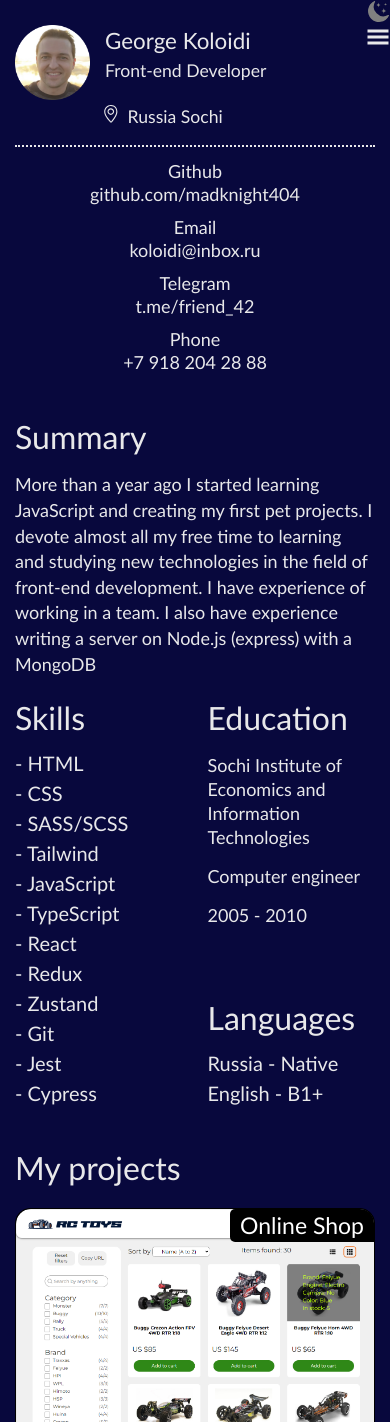
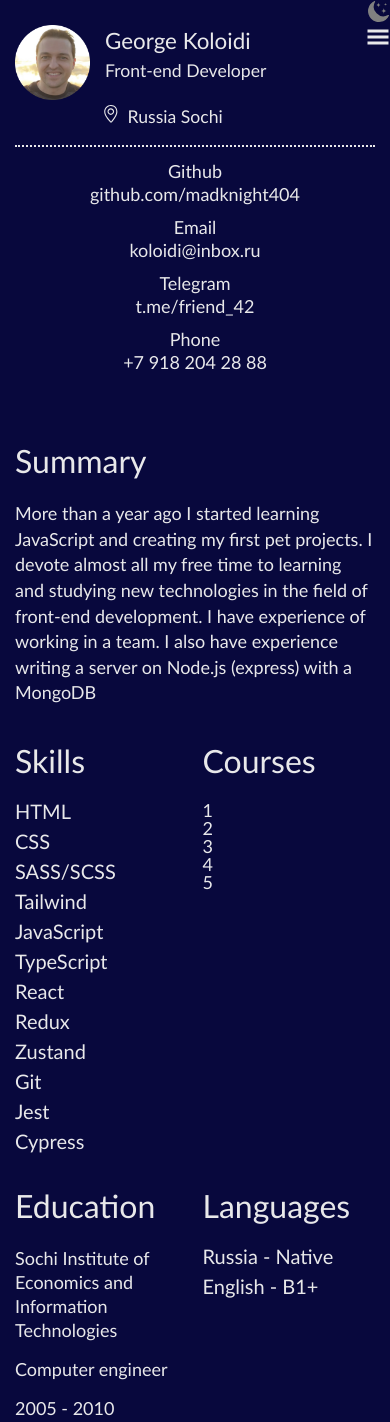
Before and after one commit to MaDKnighT404/my-cv, a React (Vite) app: page / in a window 390 px wide. Shown: the top 1422 px of the page. Built offline with nearby package versions, Linux system fonts and the light colour scheme.

Commit message:
feat: add Courses component

```diff
--- a/src/components/Header/Navigation/Navigation.tsx
+++ b/src/components/Header/Navigation/Navigation.tsx
@@ -26,12 +26,12 @@ export const Navigation = () => {
         </li>
         <li>
           <a href="" className={styles['nav-menu__link']}>
-            Courses
+            Education
           </a>
         </li>
         <li>
           <a href="" className={styles['nav-menu__link']}>
-            Education
+            Courses
           </a>
         </li>
         <li>
--- /dev/null
+++ b/src/components/Main/Courses/Courses.module.scss
@@ -0,0 +1,3 @@
+.courses {
+  grid-area: cours;
+}
--- /dev/null
+++ b/src/components/Main/Courses/Courses.tsx
@@ -0,0 +1,16 @@
+import styles from './Courses.module.scss';
+
+export const Courses = () => {
+  return (
+    <article className={`article ${styles.courses}`}>
+      <h2 className={styles.courses__title}>Courses</h2>
+      <ul className={styles.courses__content}>
+        <li className={styles.courses__item}>1</li>
+        <li className={styles.courses__item}>2</li>
+        <li className={styles.courses__item}>3</li>
+        <li className={styles.courses__item}>4</li>
+        <li className={styles.courses__item}>5</li>
+      </ul>
+    </article>
+  );
+};
--- /dev/null
+++ b/src/components/Main/Courses/index.ts
@@ -0,0 +1 @@
+export * from './Courses';
--- a/src/components/Main/Main.module.scss
+++ b/src/components/Main/Main.module.scss
@@ -1,7 +1,6 @@
 .main-wrapper {
   margin: 50px 0;
   max-width: 1200px;
-
 
   .main {
     margin-left: 25px;
@@ -9,8 +8,9 @@
     display: grid;
     grid-template-areas:
       'skills sum sum'
-      'skills proj proj '
+      'skills proj proj'
       'educ proj proj'
+      'cours proj proj'
       'lang proj proj'
       '. proj proj';
     grid-template-columns: 200px 1fr 1fr;
@@ -20,8 +20,8 @@
       margin-left: 0px;
       grid-template-areas:
         'sum sum sum'
-        'skills educ lang'
-        'skills . .'
+        'skills cours educ'
+        'skills cours lang'
         'proj proj proj ';
       grid-template-columns: 1fr 1fr 1fr;
     }
@@ -29,10 +29,12 @@
     @media (max-width: 570px) {
       grid-template-areas:
         'sum sum'
-        'skills educ '
-        'skills . '
-        'skills lang '
+        'skills cours'
+        'skills cours'
+        'skills cours'
+        'educ lang'
         'proj proj ';
+      gap: 15px;
       grid-template-columns: 1fr 1fr;
     }
   }
--- a/src/components/Main/Main.tsx
+++ b/src/components/Main/Main.tsx
@@ -3,6 +3,7 @@ import { Skills } from '@Main/Skills';
 import { Projects } from '@Main/Projects';
 import { Languages } from '@Main/Languages';
 import { Education } from '@Main/Education';
+import { Courses } from '@Main/Courses';
 import styles from './Main.module.scss';
 
 export const Main = () => {
@@ -13,6 +14,7 @@ export const Main = () => {
         <Skills />
         <Languages />
         <Education />
+        <Courses />
         <Projects />
       </section>
     </div>
--- a/src/components/Main/Projects/Projects.module.scss
+++ b/src/components/Main/Projects/Projects.module.scss
@@ -1,15 +1,10 @@
 .projects {
   grid-area: proj;
 
-  &__title {
-    margin: 1.5rem 0;
-  }
-
-}
-
-.projects-list {
+  &-list {
     display: grid;
     gap: 35px;
+    margin-top: 2rem;
     grid-template-columns: 1fr 1fr 1fr;
 
     @media (max-width: 1028px) {
@@ -20,3 +15,4 @@
       grid-template-columns: 1fr;
     }
   }
+}
--- a/src/components/Main/Skills/Skills.tsx
+++ b/src/components/Main/Skills/Skills.tsx
@@ -5,18 +5,18 @@ export const Skills = () => {
     <article className={`article ${styles.skills}`}>
       <h2 className={styles.skills__title}>Skills</h2>
       <ul className={styles.skills__list}>
-        <li className={styles['skills__list-item']}>- HTML</li>
-        <li className={styles['skills__list-item']}>- CSS</li>
-        <li className={styles['skills__list-item']}>- SASS/SCSS</li>
-        <li className={styles['skills__list-item']}>- Tailwind</li>
-        <li className={styles['skills__list-item']}>- JavaScript</li>
-        <li className={styles['skills__list-item']}>- TypeScript</li>
-        <li className={styles['skills__list-item']}>- React</li>
-        <li className={styles['skills__list-item']}>- Redux</li>
-        <li className={styles['skills__list-item']}>- Zustand</li>
-        <li className={styles['skills__list-item']}>- Git</li>
-        <li className={styles['skills__list-item']}>- Jest</li>
-        <li className={styles['skills__list-item']}>- Cypress</li>
+        <li className={styles['skills__list-item']}>HTML</li>
+        <li className={styles['skills__list-item']}>CSS</li>
+        <li className={styles['skills__list-item']}>SASS/SCSS</li>
+        <li className={styles['skills__list-item']}>Tailwind</li>
+        <li className={styles['skills__list-item']}>JavaScript</li>
+        <li className={styles['skills__list-item']}>TypeScript</li>
+        <li className={styles['skills__list-item']}>React</li>
+        <li className={styles['skills__list-item']}>Redux</li>
+        <li className={styles['skills__list-item']}>Zustand</li>
+        <li className={styles['skills__list-item']}>Git</li>
+        <li className={styles['skills__list-item']}>Jest</li>
+        <li className={styles['skills__list-item']}>Cypress</li>
       </ul>
     </article>
   );
--- a/src/styles/index.scss
+++ b/src/styles/index.scss
@@ -14,4 +14,8 @@ body {
 h2 {
   font-size: 2rem;
   margin-bottom: 1.2rem;
+
+  @media (max-width:570px) {
+      margin: 1.5rem 0;
+  }
 }
```
Lines whose indentation alone changed are shown as unchanged.
